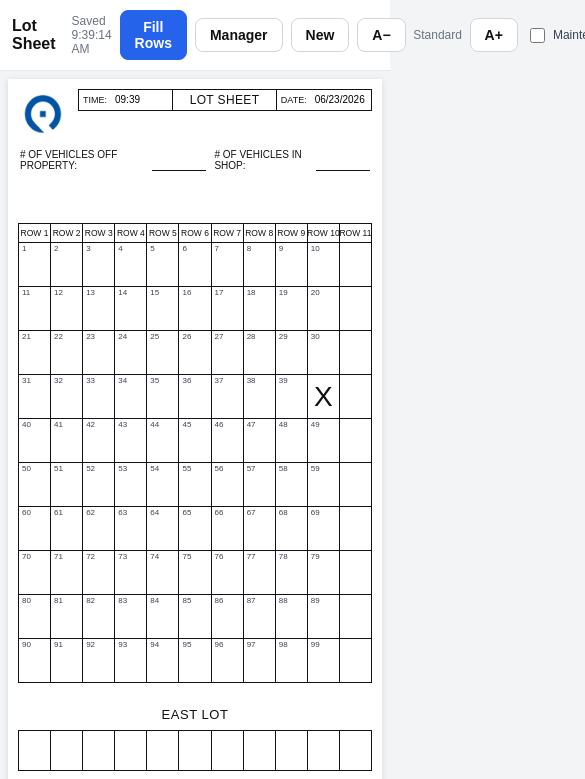
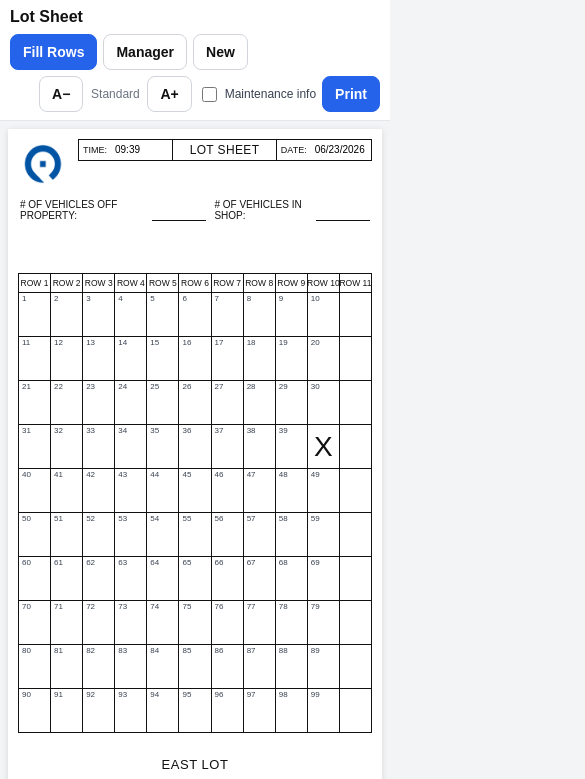
Before and after one commit to bedcomfy/lotsheet, a Next.js app: page / in a window 390 px wide. Shown: the top 779 px of the page, 585 px wide, since content can reach past the window. Built offline with nearby package versions, Linux system fonts and the light colour scheme; no server answers.

Commit message:
Print: remove browser header/footer (@page margin 0), natural-flow fixed cell heights for reliable mobile printing; wrap mobile toolbar

```diff
--- a/app/globals.css
+++ b/app/globals.css
@@ -763,6 +763,29 @@ button {
 
 /* ---------- Small screens (phones) — screen only, never print ---------- */
 @media screen and (max-width: 480px) {
+  /* Toolbar wraps instead of overflowing off-screen */
+  .toolbar {
+    flex-wrap: wrap;
+    gap: 6px;
+    padding: 8px 10px;
+  }
+  .toolbar__spacer {
+    display: none;
+  }
+  .toolbar__saved {
+    display: none;
+  }
+  .toolbar__title {
+    width: 100%;
+    margin-bottom: 2px;
+  }
+  .toolbar .btn {
+    padding: 9px 12px;
+  }
+  .toolbar__font {
+    margin-left: auto;
+  }
+
   .sheet-scroll {
     padding: 8px;
   }
@@ -1016,8 +1039,9 @@ button {
 /* ---------- Print ---------- */
 @media print {
   @page {
+    /* margin 0 removes the browser's URL / date / "Page X of Y" header+footer */
     size: letter portrait;
-    margin: 0.45in 0.4in 0.4in; /* top right/left bottom — a touch more top like the paper */
+    margin: 0;
   }
   html,
   body {
@@ -1031,24 +1055,17 @@ button {
     padding: 0;
     overflow: visible;
   }
-  /* Fill the whole printable page so proportions match the paper form. */
+  /* Natural flow with fixed cell heights — prints consistently across devices
+     (the old flex/fixed-height approach scaled wrong on iOS and spilled onto
+     extra pages). The internal padding replaces the @page margin we removed. */
   .sheet {
     box-shadow: none;
     max-width: none;
     width: 100%;
-    padding: 0;
-    height: 10.1in; /* letter (11in) minus the 0.4in top+bottom @page margins */
-    display: flex;
-    flex-direction: column;
-  }
-  /* The grid grows to fill leftover vertical space; its 10 bands share it
-     equally and push EAST LOT to the bottom of the page. */
-  .grid {
-    flex: 1 1 auto;
-    grid-template-rows: auto repeat(10, minmax(0, 1fr));
+    padding: 0.32in 0.34in 0.2in;
   }
   .cell {
-    min-height: 0;
+    min-height: 0.7in;
   }
   /* Keep every border/ink crisp on paper */
   * {
@@ -1092,10 +1109,10 @@ button {
     max-width: none;
     width: 100%;
     margin: 0;
-    padding: 0;
+    padding: 0.32in 0.34in;
   }
   .backlot {
-    min-height: 4.6in;
+    min-height: 4.4in;
   }
   .backlot__head {
     background: #fff;
```
